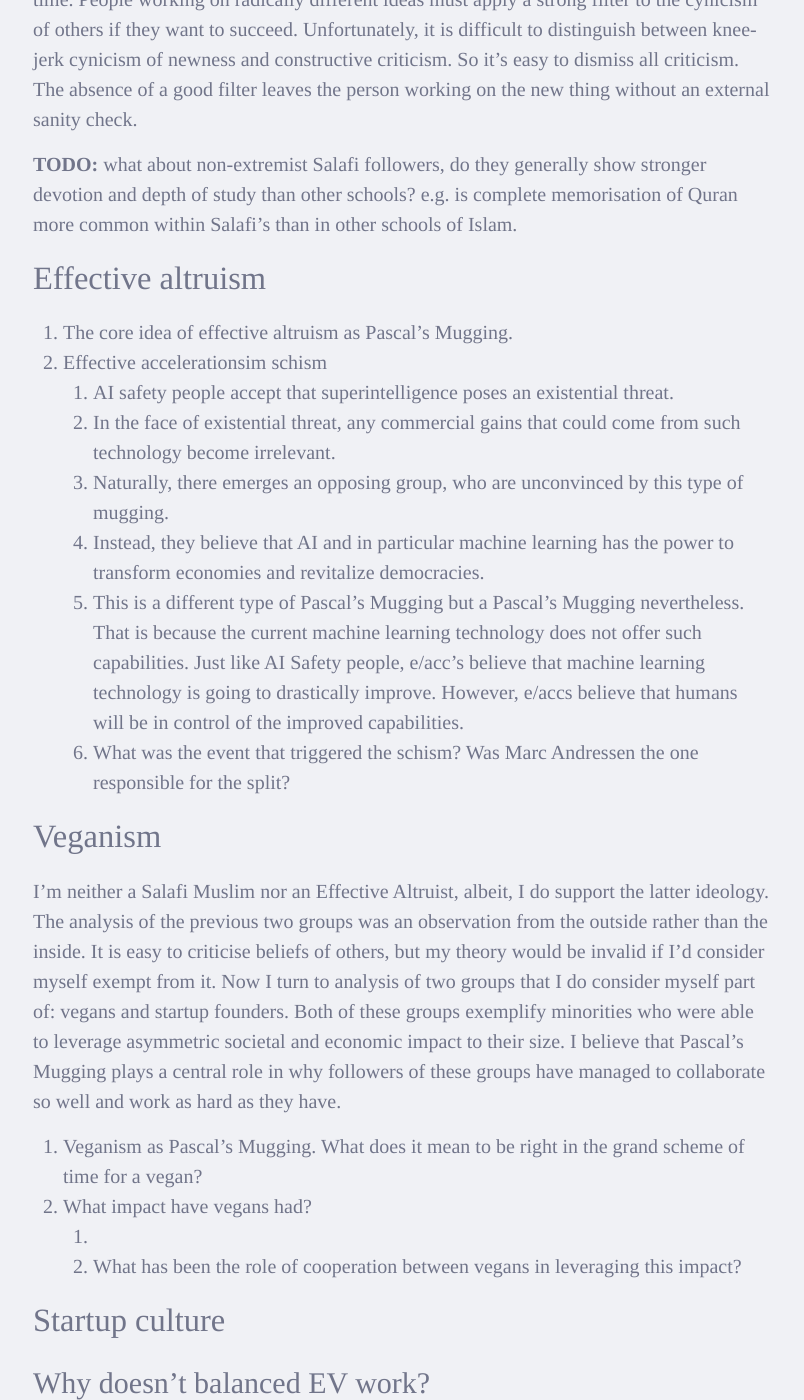
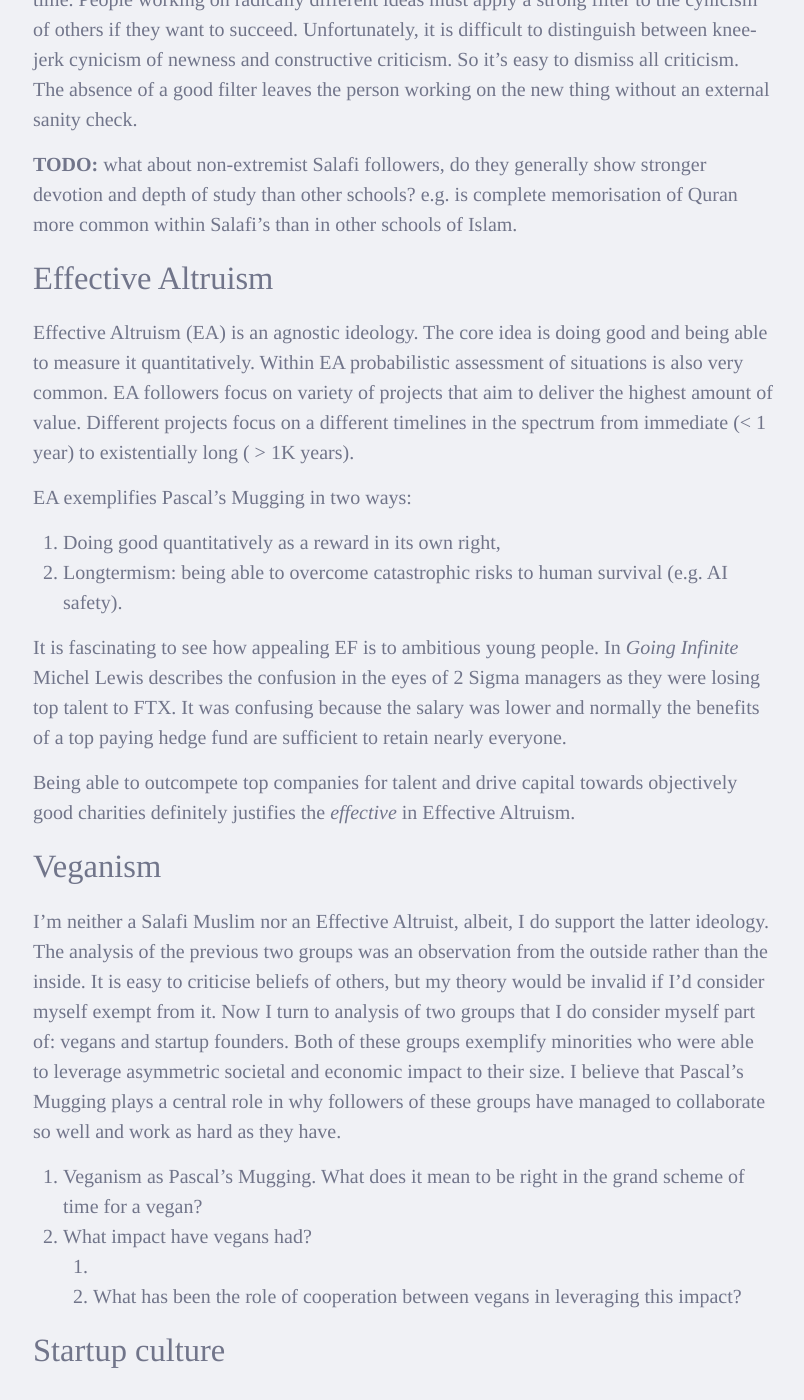
Before and after one commit to ab-10/ab-10.github.io, a Jekyll site: the page built from _posts/2024-05-11-mugging.md, in a window 1280 px wide and 1400 px high, scrolled down 4940 px. Shown: the whole window, without its empty margins (237-1041 px from the left). Built offline with Jekyll 4.4.1, drawn with Linux system fonts in a browser that asks for light colours.

Commit message:
Draft EA section:

```diff
--- a/_posts/2024-05-11-mugging.md
+++ b/_posts/2024-05-11-mugging.md
@@ -176,9 +176,25 @@ The absence of a good filter leaves the person working on the new thing without
     e.g. is complete memorisation of Quran more common within Salafi's than in other schools of Islam.
 
 
-## Effective altruism
+## Effective Altruism
 
-1. The core idea of effective altruism as Pascal's Mugging.
+Effective Altruism (EA) is an agnostic ideology.
+The core idea is doing good and being able to measure it quantitatively.
+Within EA probabilistic assessment of situations is also very common.
+EA followers focus on variety of projects that aim to deliver the highest amount of value.
+Different projects focus on a different timelines in the spectrum from immediate (< 1 year) to existentially long ( > 1K years).
+
+EA exemplifies Pascal's Mugging in two ways:
+1. Doing good quantitatively as a reward in its own right,
+2. Longtermism: being able to overcome catastrophic risks to human survival (e.g. AI safety).
+
+It is fascinating to see how appealing EF is to ambitious young people.
+In _Going Infinite_ Michel Lewis describes the confusion in the eyes of 2 Sigma managers as they were losing top talent to FTX.
+It was confusing because the salary was lower and normally the benefits of a top paying hedge fund are sufficient to retain nearly everyone.
+
+Being able to outcompete top companies for talent and drive capital towards objectively good charities definitely justifies the _effective_ in Effective Altruism.
+
+<!--
 2. Effective accelerationsim schism
     1. AI safety people accept that superintelligence poses an existential threat.
     2. In the face of existential threat, any commercial gains that could come from such technology become irrelevant.
@@ -188,9 +204,9 @@ The absence of a good filter leaves the person working on the new thing without
         That is because the current machine learning technology does not offer such capabilities.
         Just like AI Safety people, e/acc's believe that machine learning technology is going to drastically improve.
         However, e/accs believe that humans will be in control of the improved capabilities.
-        <!-- TODO: look up what exactly e/accs believe in the techno optimist manifesto-->
     1. What was the event that triggered the schism?
         Was Marc Andressen the one responsible for the split?
+-->
 
 ## Veganism
 
```
